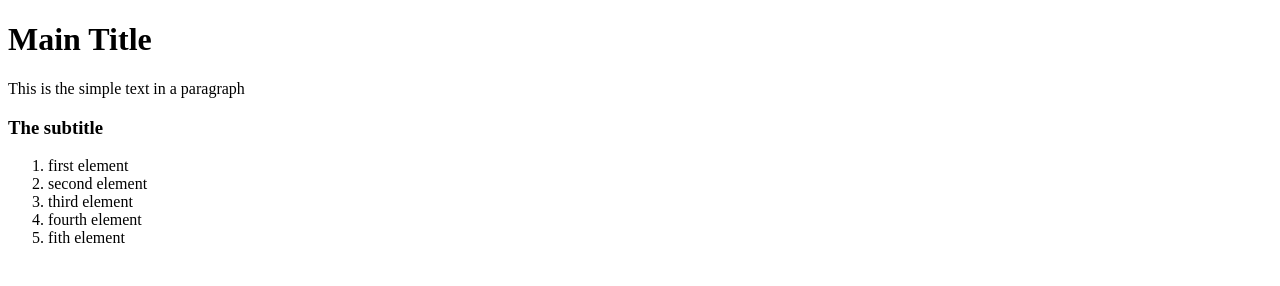
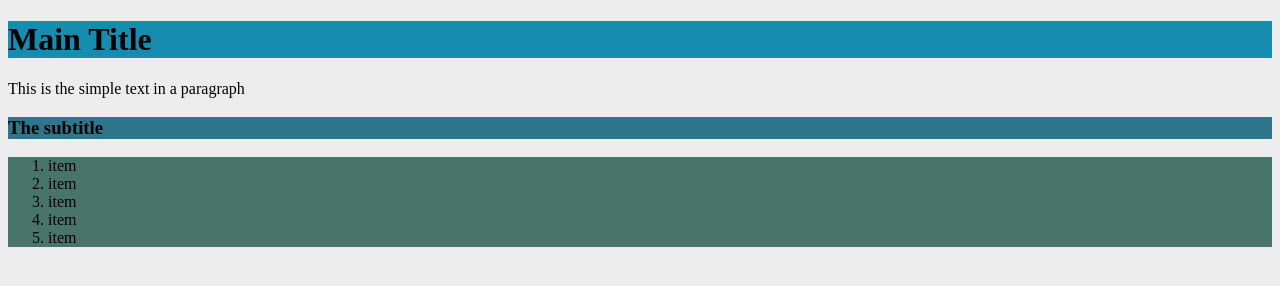
Before and after one commit to tycoonkabuzi/Task50359, a plain HTML site: page index.html in a window 1280 px wide. Drawn offline with Linux system fonts and the light colour scheme.

Commit message:
I have assigned a backrgound color to the entire page and different background colors to each of the below element main, sample text, subtitble ,sample text in paragraph, the ol as well

```diff
--- a/css/style.css
+++ b/css/style.css
@@ -0,0 +1,12 @@
+body {
+  background-color: rgb(236, 236, 236);
+}
+h1 {
+  background-color: rgb(22, 140, 176);
+}
+h3 {
+  background-color: rgb(47, 118, 140);
+}
+ol {
+  background-color: rgb(72, 116, 106);
+}
--- a/index.html
+++ b/index.html
@@ -11,11 +11,11 @@
     <p>This is the simple text in a paragraph</p>
     <h3>The subtitle</h3>
     <ol>
-      <li>first element</li>
-      <li>second element</li>
-      <li>third element</li>
-      <li>fourth element</li>
-      <li>fith element</li>
+      <li>item</li>
+      <li>item</li>
+      <li>item</li>
+      <li>item</li>
+      <li>item</li>
     </ol>
   </body>
 </html>
```
